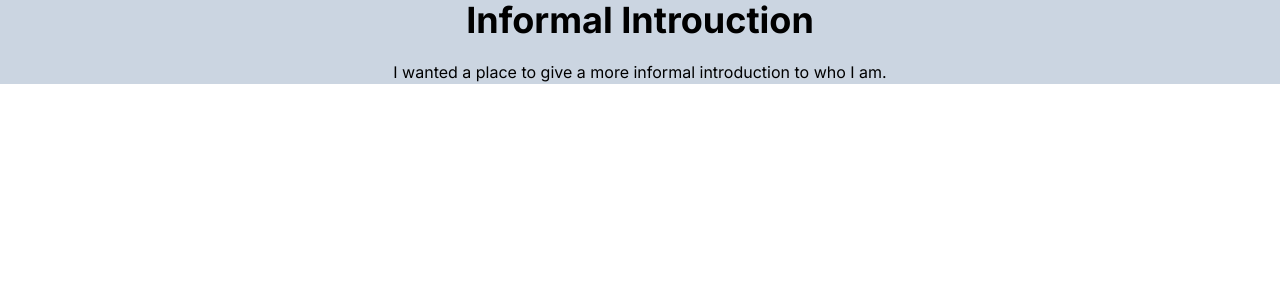
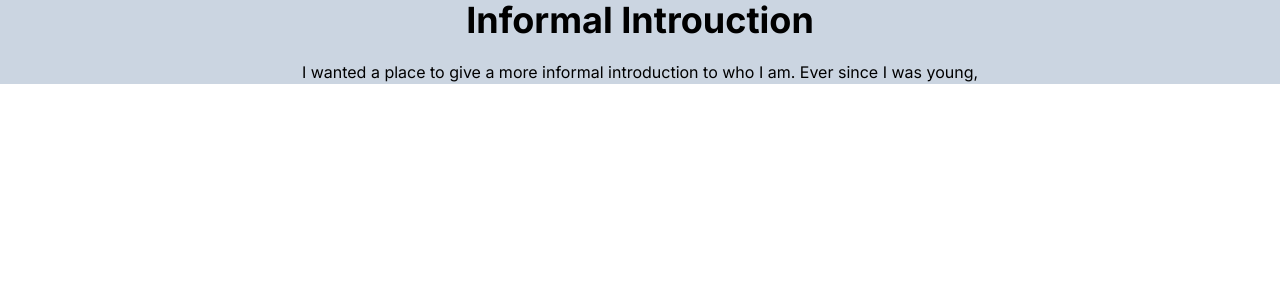
Before and after one commit to levyjonathan31/PersonalWebsiteReact, a Next.js app: page /JonathanLevy in a window 1280 px wide. Shown: the top 300 px of the page. Built offline with nearby package versions, Linux system fonts and the light colour scheme.

Commit message:
fixed image issue

```diff
--- a/app/JonathanLevy/page.jsx
+++ b/app/JonathanLevy/page.jsx
@@ -3,8 +3,8 @@ export default function Home() {
     <div className="bg-slate-300 text-black text-center">
       <h1 className="text-4xl font-bold mb-5">Informal Introuction</h1>
       <p>
-        {" "}
-        I wanted a place to give a more informal introduction to who I am.{" "}
+        I wanted a place to give a more informal introduction to who I am. Ever
+        since I was young,
       </p>
     </div>
   );
```
